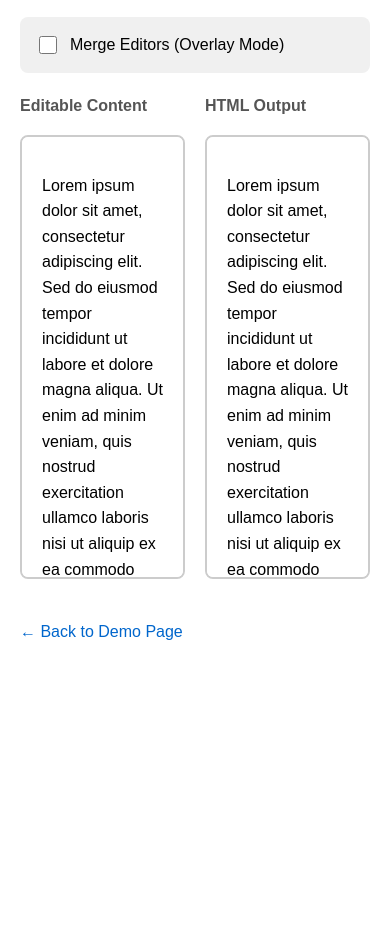
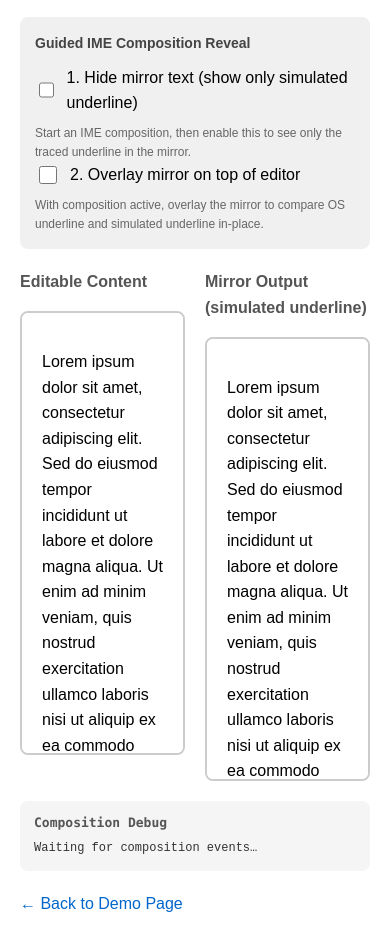
Before and after one commit to alapanc17/contenteditable-playground, a website built with Vite: page contenteditable-playground.html in a window 390 px wide. Shown: the part 384-1334 px from the top of the page. Before the commit the page ends 1088 px from the top, so only its background shows below. Built offline with nearby package versions, Linux system fonts and the light colour scheme.

Commit message:
feat: add debug panel and underline highlighting for IME composition

```diff
--- a/contenteditable-playground.html
+++ b/contenteditable-playground.html
@@ -1,4 +1,4 @@
-<!DOCTYPE html>
+<!doctype html>
 <html lang="en">
   <head>
     <meta charset="UTF-8" />
@@ -19,6 +19,7 @@
         display: flex;
         gap: 20px;
         margin: 20px 0;
+        transition: all 0.25s ease;
       }
       .editor-section {
         flex: 1;
@@ -38,6 +39,9 @@
         background-color: #f9f9f9;
         font-family: inherit;
         line-height: 1.6;
+        transition:
+          opacity 0.25s ease,
+          color 0.25s ease;
       }
       #editor,
       #output {
@@ -91,9 +95,9 @@
       }
 
       .container.merged #output {
-        color: #fff;
         position: relative;
         z-index: 1;
+        opacity: 0.9;
       }
 
       .merge-controls {
@@ -103,10 +107,17 @@
         border-radius: 8px;
       }
 
-      .merge-controls label {
+      .merge-controls h3 {
+        margin: 0 0 10px 0;
+        font-size: 14px;
+        color: #444;
+      }
+
+      .merge-controls .step {
         display: flex;
         align-items: center;
         gap: 10px;
+        margin-bottom: 8px;
         cursor: pointer;
         font-weight: 500;
       }
@@ -117,6 +128,18 @@
         cursor: pointer;
       }
 
+      .merge-controls .hint {
+        font-size: 12px;
+        color: #666;
+        margin-top: 4px;
+      }
+
+      /* Step 1: invisible mirror text, show only simulated underline */
+      #output.invisible-mirror {
+        color: transparent;
+        caret-color: transparent;
+      }
+
       /* ID selector for testing - mark style */
       #marked-text {
         background-color: #ffeb3b;
@@ -124,6 +147,30 @@
         border-radius: 4px;
         font-weight: 500;
         box-shadow: 0 2px 4px rgba(0, 0, 0, 0.1);
+      }
+
+      /* Debug panel styles */
+      #debug-panel {
+        margin-top: 20px;
+        padding: 12px 14px;
+        background-color: #f5f5f5;
+        border-radius: 8px;
+        font-size: 12px;
+        color: #333;
+        font-family:
+          ui-monospace, SFMono-Regular, Menlo, Monaco, Consolas,
+          "Liberation Mono", "Courier New", monospace;
+      }
+
+      #debug-panel h3 {
+        margin: 0 0 6px 0;
+        font-size: 13px;
+        color: #555;
+      }
+
+      #debug-info {
+        white-space: pre-wrap;
+        margin: 0;
       }
     </style>
     <script type="module" src="./scripts/contenteditable.js"></script>
@@ -143,14 +190,31 @@
         Insert Marked Paragraph (ID Test)
       </button>
       <div class="merge-controls">
-        <label>
+        <h3>Guided IME Composition Reveal</h3>
+        <label class="step">
+          <input
+            type="checkbox"
+            id="hideTextCheckbox"
+            onchange="toggleMirrorVisibility()"
+          />
+          <span>1. Hide mirror text (show only simulated underline)</span>
+        </label>
+        <div class="hint">
+          Start an IME composition, then enable this to see only the traced
+          underline in the mirror.
+        </div>
+        <label class="step">
           <input
             type="checkbox"
             id="mergeCheckbox"
             onchange="toggleMergeMode()"
           />
-          <span>Merge Editors (Overlay Mode)</span>
+          <span>2. Overlay mirror on top of editor</span>
         </label>
+        <div class="hint">
+          With composition active, overlay the mirror to compare OS underline
+          and simulated underline in-place.
+        </div>
       </div>
     </div>
 
@@ -195,13 +259,18 @@
       </div>
 
       <div class="editor-section">
-        <h3>HTML Output</h3>
+        <h3>Mirror Output (simulated underline)</h3>
         <div id="output" class="playground">
           Start typing here... You can edit this text freely!
         </div>
       </div>
     </div>
 
+    <div id="debug-panel">
+      <h3>Composition Debug</h3>
+      <pre id="debug-info">Waiting for composition events…</pre>
+    </div>
+
     <a href="index.html">← Back to Demo Page</a>
   </body>
 </html>
--- a/scripts/contenteditable.js
+++ b/scripts/contenteditable.js
@@ -2,6 +2,7 @@ import { copyComputedStyles, getNodePath, getNodeByPath } from "./utils.js";
 document.addEventListener("DOMContentLoaded", function () {
   const editor = document.getElementById("editor");
   const output = document.getElementById("output");
+  const debugInfo = document.getElementById("debug-info");
 
   let isComposing = false;
   let compositionStartOffset = 0;
@@ -9,6 +10,27 @@ document.addEventListener("DOMContentLoaded", function () {
   let compositionData = "";
   let rafId = null; // For throttling updates with requestAnimationFrame
   let range = null;
+
+  function updateDebugPanel(phase) {
+    if (!debugInfo) return;
+    const pathString =
+      compositionStartPath !== null
+        ? JSON.stringify(compositionStartPath)
+        : "(none)";
+    const dataString = compositionData || "(none)";
+    debugInfo.textContent =
+      "Phase: " +
+      phase +
+      "\n" +
+      "Start offset: " +
+      compositionStartOffset +
+      "\n" +
+      "Current data: " +
+      dataString +
+      "\n" +
+      "Path: " +
+      pathString;
+  }
 
   // Composition event handlers
   editor.addEventListener("compositionstart", function (e) {
@@ -22,6 +44,7 @@ document.addEventListener("DOMContentLoaded", function () {
       compositionStartPath = getNodePath(range.startContainer, editor);
     }
     console.log("Composition started at offset:", compositionStartOffset);
+    updateDebugPanel("compositionstart");
   });
 
   editor.addEventListener("compositionupdate", function (e) {
@@ -30,6 +53,7 @@ document.addEventListener("DOMContentLoaded", function () {
     if (isComposing) {
       compositionData = e.data || "";
       console.log("Composition update:", compositionData);
+      updateDebugPanel("compositionupdate");
     }
   });
 
@@ -40,6 +64,7 @@ document.addEventListener("DOMContentLoaded", function () {
     console.log("Composition ended:", e.data);
     // Remove highlighting and show normal output
     updateOutput();
+    updateDebugPanel("compositionend");
   });
 
   // Sync scroll positions between editor and output
@@ -161,10 +186,7 @@ document.addEventListener("DOMContentLoaded", function () {
           const afterText = textContent.substring(endOffset);
 
           // Create the highlighted span
-          const span = document.createElement("span");
-          span.style.borderBottom = "2px dashed #007bff";
-          // span.style.backgroundColor = "rgba(0, 123, 255, 0.1)";
-          span.textContent = composingText;
+          const span = createUnderlinedSpan(composingText);
 
           // Replace the text node with structured content
           const beforeNode = document.createTextNode(beforeText);
@@ -177,13 +199,17 @@ document.addEventListener("DOMContentLoaded", function () {
       } else if (parent && !textNode) {
         // No text node yet - the element is empty or just being typed into
         // Create the highlighted span directly
-        const span = document.createElement("span");
-        span.style.borderBottom = "2px dashed #007bff";
-        // span.style.backgroundColor = "rgba(0, 123, 255, 0.1)";
-        span.textContent = compositionText;
+        const span = createUnderlinedSpan(compositionText);
         parent.appendChild(span);
       }
     }
+  }
+
+  function createUnderlinedSpan(textContent) {
+    const span = document.createElement("span");
+    span.style.borderBottom = "2px dashed #007bff";
+    span.textContent = textContent;
+    return span;
   }
 
   function clearEditor() {
@@ -248,6 +274,16 @@ document.addEventListener("DOMContentLoaded", function () {
     }
   }
 
+  function toggleMirrorVisibility() {
+    const checkbox = document.getElementById("hideTextCheckbox");
+    if (!checkbox) return;
+    if (checkbox.checked) {
+      output.classList.add("invisible-mirror");
+    } else {
+      output.classList.remove("invisible-mirror");
+    }
+  }
+
   // Auto sync content on page load
   updateOutput();
 
@@ -257,4 +293,5 @@ document.addEventListener("DOMContentLoaded", function () {
   window.insertItalic = insertItalic;
   window.insertMarkedParagraph = insertMarkedParagraph;
   window.toggleMergeMode = toggleMergeMode;
+  window.toggleMirrorVisibility = toggleMirrorVisibility;
 });
```
